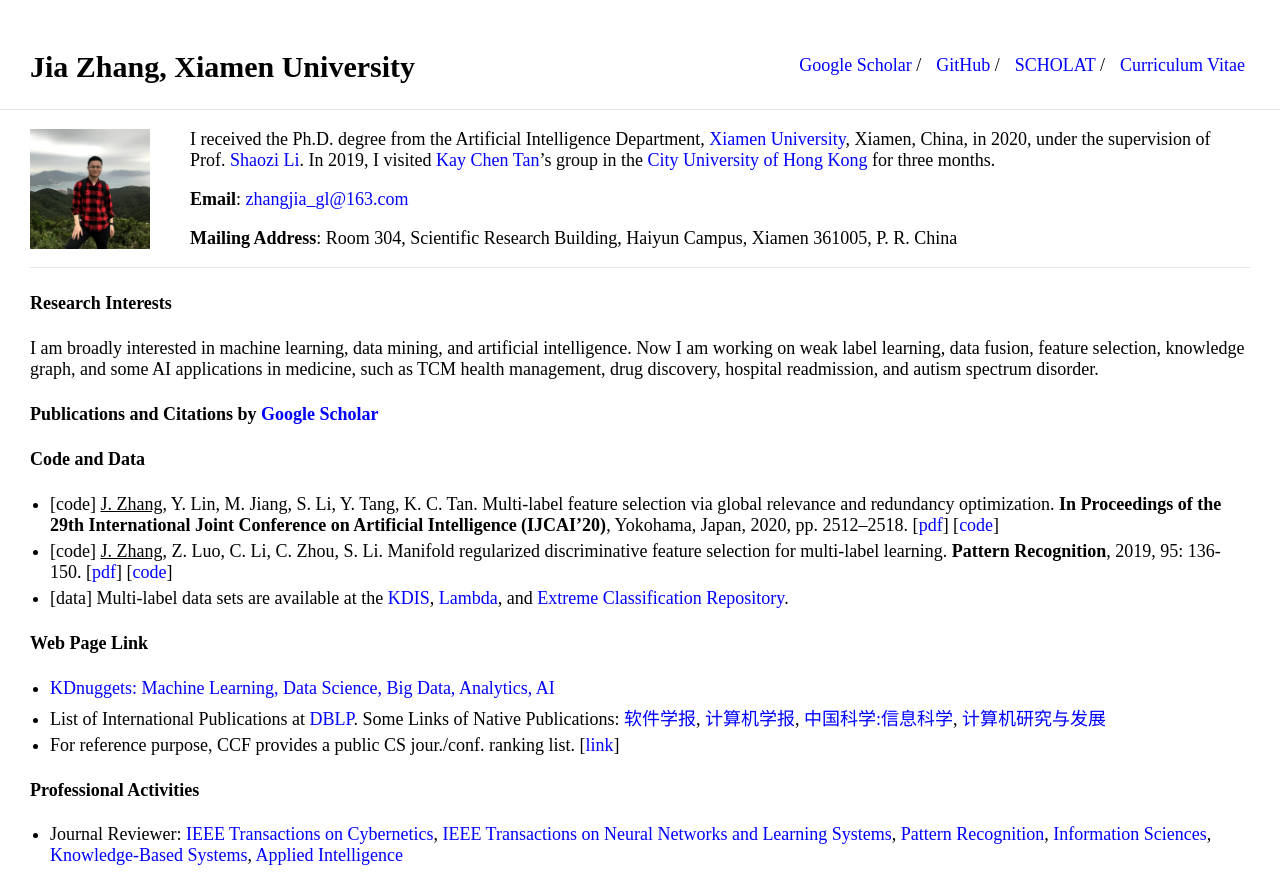
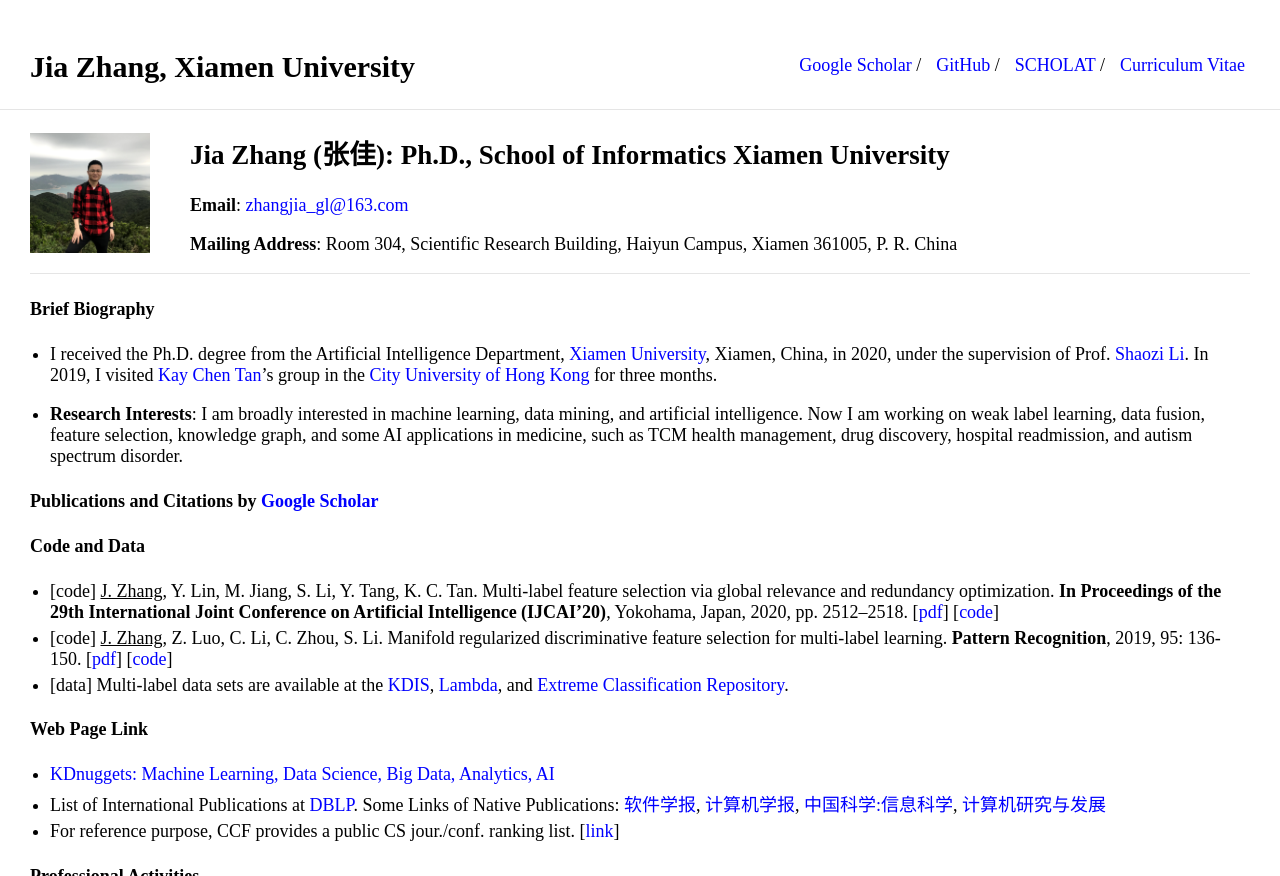
Before and after one commit to jiazhang-ml/jiazhang-ml.github.io, a Jekyll site: the page built from index.md, in a window 1280 px wide, cut to the strip 0-876 px from the top of the page. Built offline with Jekyll 4.4.1, drawn with Linux system fonts in a browser that asks for light colours; part of the change alters nothing that is shown.

Commit message:
Update index.md

```diff
--- a/index.md
+++ b/index.md
@@ -5,7 +5,7 @@ layout: default
 
 <img class="profile-picture" src="1.jpg">
 
-I received the Ph.D. degree from the Artificial Intelligence Department, [Xiamen University](https://www.xmu.edu.cn/), Xiamen, China, in 2020, under the supervision of Prof. [Shaozi Li](http://imt.xmu.edu.cn/szdw.html). In 2019, I visited [Kay Chen Tan](http://www.cityu.edu.hk/stfprofile/kaytan.htm)'s group in the [City University of Hong Kong](https://www.cityu.edu.hk/) for three months.
+## Jia Zhang (张佳): Ph.D., School of Informatics Xiamen University
 
 **Email**: [zhangjia_gl@163.com](mailto:zhangjia_gl@163.com)
 
@@ -13,8 +13,11 @@ I received the Ph.D. degree from the Artificial Intelligence Department, [Xiamen
 
 ---
 
-#### Research Interests
-I am broadly interested in machine learning, data mining, and artificial intelligence. Now I am working on weak label learning, data fusion, feature selection, knowledge graph, and some AI applications in medicine, such as TCM health management, drug discovery, hospital readmission, and autism spectrum disorder.
+#### Brief Biography
+
+* I received the Ph.D. degree from the Artificial Intelligence Department, [Xiamen University](https://www.xmu.edu.cn/), Xiamen, China, in 2020, under the supervision of Prof. [Shaozi Li](http://imt.xmu.edu.cn/szdw.html). In 2019, I visited [Kay Chen Tan](http://www.cityu.edu.hk/stfprofile/kaytan.htm)'s group in the [City University of Hong Kong](https://www.cityu.edu.hk/) for three months.
+
+* **Research Interests**: I am broadly interested in machine learning, data mining, and artificial intelligence. Now I am working on weak label learning, data fusion, feature selection, knowledge graph, and some AI applications in medicine, such as TCM health management, drug discovery, hospital readmission, and autism spectrum disorder.
 
 #### Publications and Citations by [Google Scholar](https://scholar.google.com.hk/citations?user=yBaTk-gAAAAJ&hl=en)
 #### Code and Data
```
